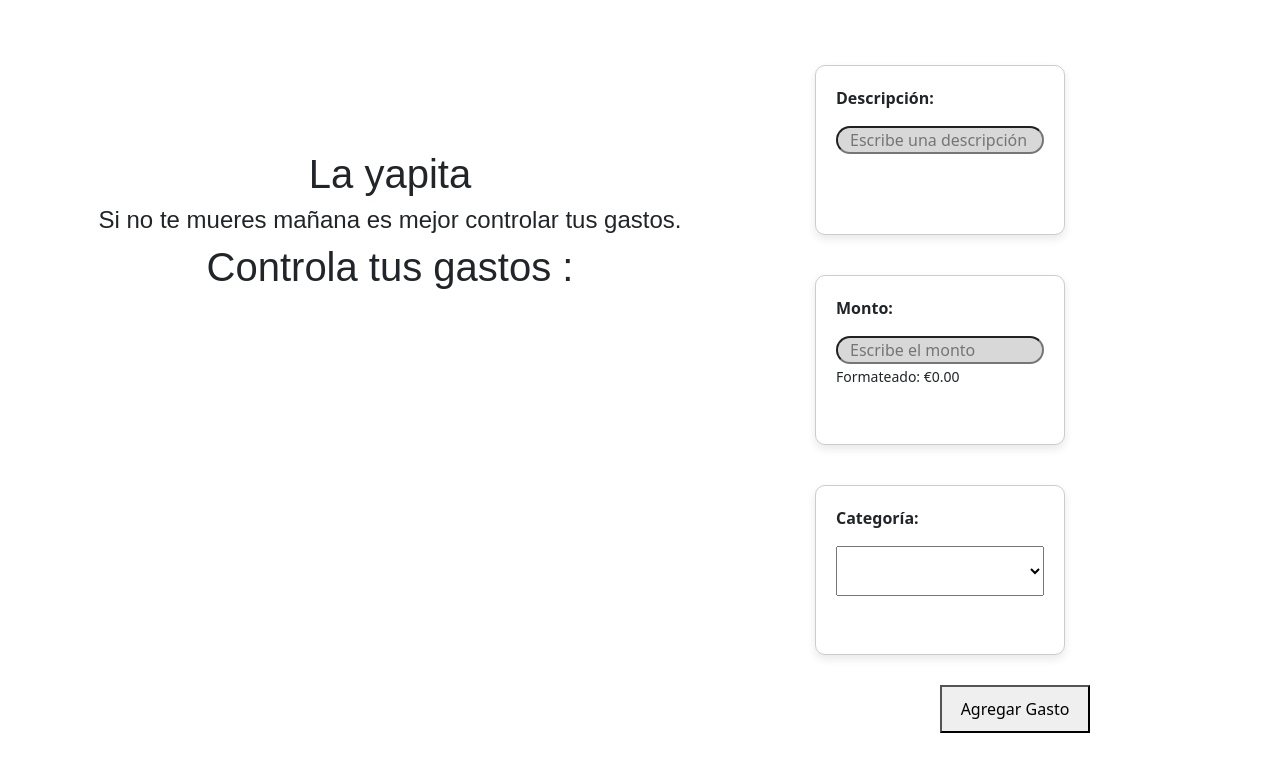
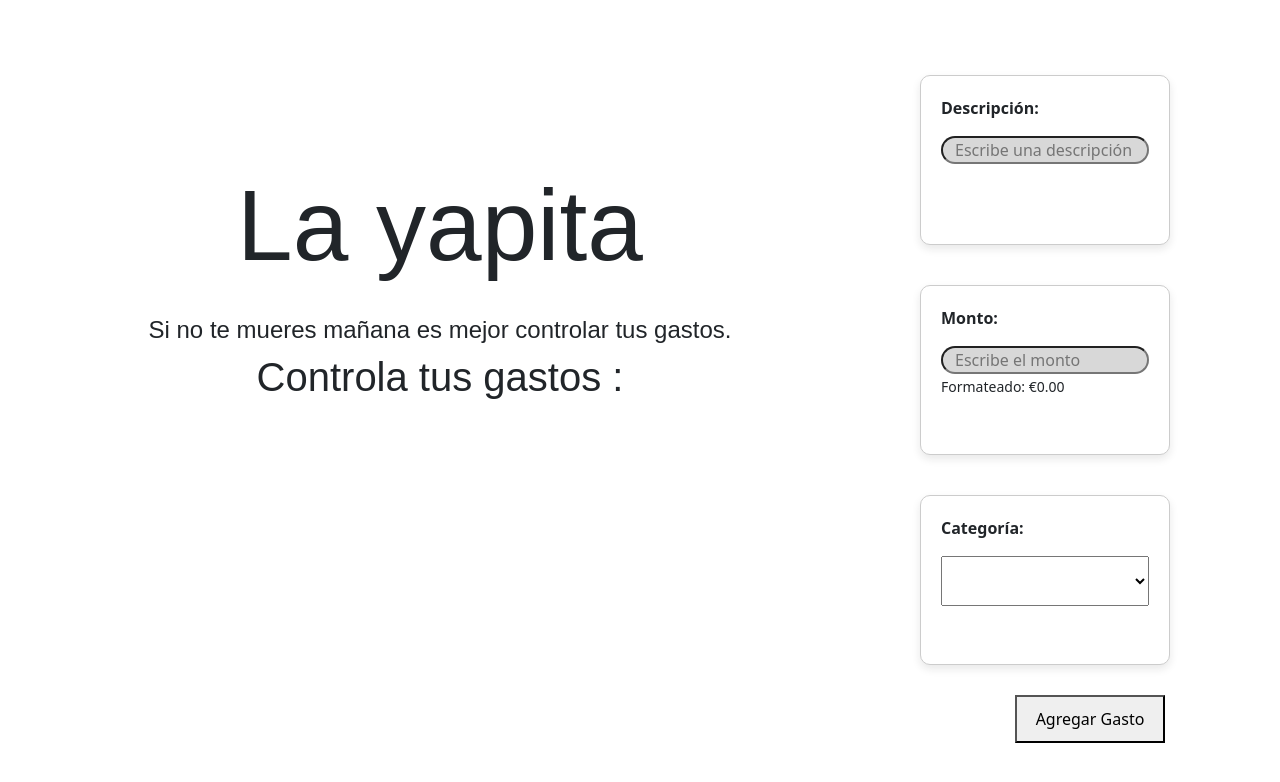
Before and after one commit to Moncayo1329/controlgastos, a React (Create React App) app in the folder frontend/: page / in a window 1280 px wide. Shown: the top 782 px of the page. Built offline with nearby package versions, Linux system fonts and the light colour scheme; no server answers; a web font is replaced by a local one.

Commit message:
improving frontend

```diff
--- a/frontend/src/Inicio.js
+++ b/frontend/src/Inicio.js
@@ -5,7 +5,7 @@ function Principal(){
 
     return(
     <div className="App">
-     <h1>La yapita</h1>
+     <p>La yapita</p>
      <h3>Si no te mueres mañana es mejor controlar tus gastos.</h3>
      <h1>Controla tus gastos :</h1>
 
--- a/frontend/src/pagefirst.css
+++ b/frontend/src/pagefirst.css
@@ -27,6 +27,9 @@
     background-color: #fff;
     box-shadow: 0 2px 4px rgba(0, 0, 0, 0.1);
   }
+
+
+
 
 
 
@@ -65,6 +68,9 @@
     .form-field {
       padding: 20px;
     }
+    .submit-button {
+      width: 100%;
+    }
   }
 
 
@@ -92,21 +98,21 @@
       font-size: 14px;
     }
 
-    .submit-button {
-      width: 100%;
+    .submit-button{
+      margin-left:100px;
     }
+
   }
 
 
-  /* Desktop (769px en adelante) */
-  @media (min-width: 769px) {
+
+  @media (min-width: 770px) and (max-width: 1010px) {
     .form-container {
       /* Centrar el formulario en desktop */
       justify-content: center;
       /* Puedes moverlo a la izquierda o derecha ajustando margin */
-      margin: -150px auto 0 auto;
-      margin-top:-300px;
-      margin-left:500px;
+      margin-top:-400px;
+      margin-left:600px;
     }
 
     .form-content {
@@ -138,14 +144,14 @@
 
   }
 
-  @media (min-width: 1012px) {
+  @media (min-width: 1011px) {
     /* Ajustes para pantallas grandes (como laptops grandes o monitores) */
     .form-container {
       justify-content: center;
       /* Puedes moverlo a la izquierda o derecha ajustando margin */
       margin: -150px auto 0 auto;
-      margin-top:-300px;
-      margin-left:750px;
+      margin-top:-400px;
+      margin-left:900px;
     }
 
     .form-content {
@@ -155,4 +161,16 @@
     .submit-button {
       width: 250px;
     }
+    .App{
+      margin-top:150px;
+      margin-right:400px;
+    }
+
+    .App p {
+      font-size: 100px; /* más grande en desktop */
+    }
+
+    .App h3 {
+      font-size: 24px;
+    }
   }
--- a/frontend/src/yapita.js
+++ b/frontend/src/yapita.js
@@ -121,7 +121,7 @@ console.log("Enviando gasto:", gasto);
           </div>
         </div>
 
-        <button type="submit" style={{ width: "150px", padding: "10px" }}>Agregar Gasto</button>
+        <button className="submit-button" type="submit" style={{ width: "150px", padding: "10px" }}>Agregar Gasto</button>
       </div>
     </form>
   );
```
